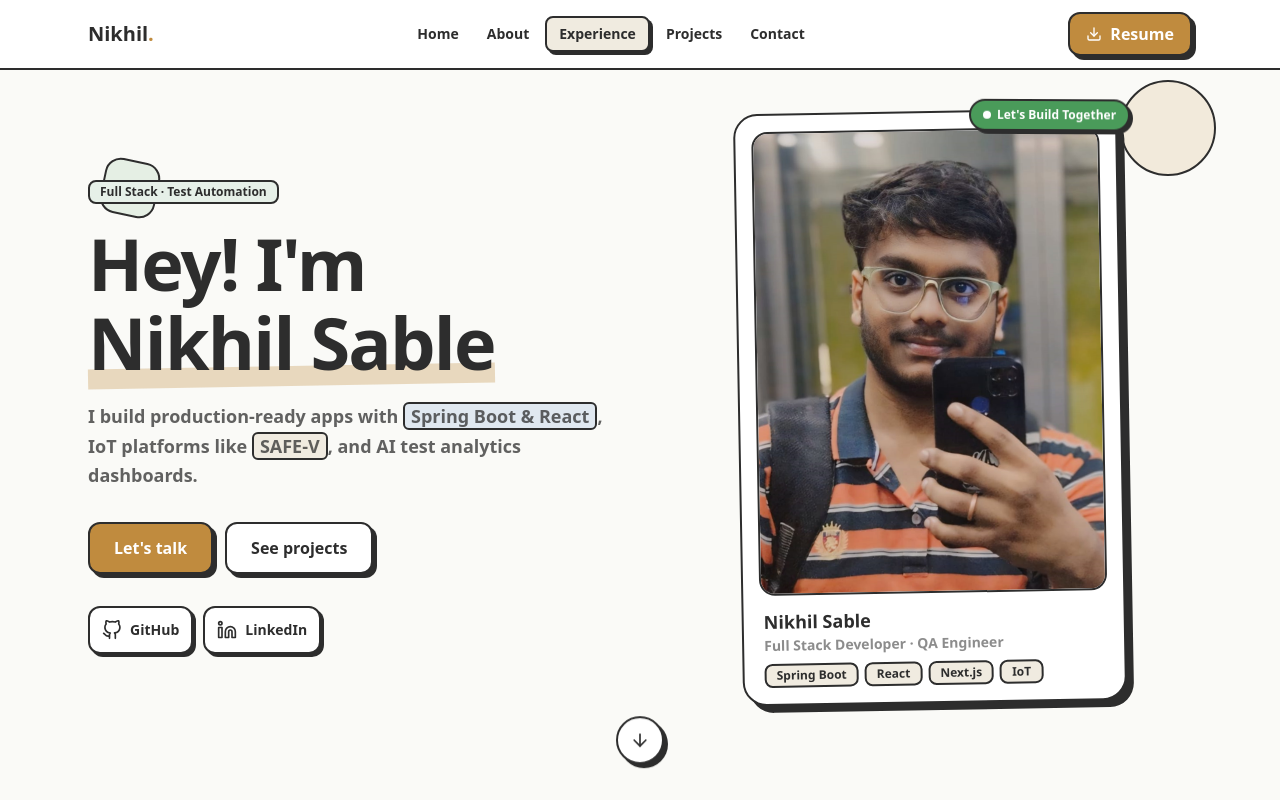
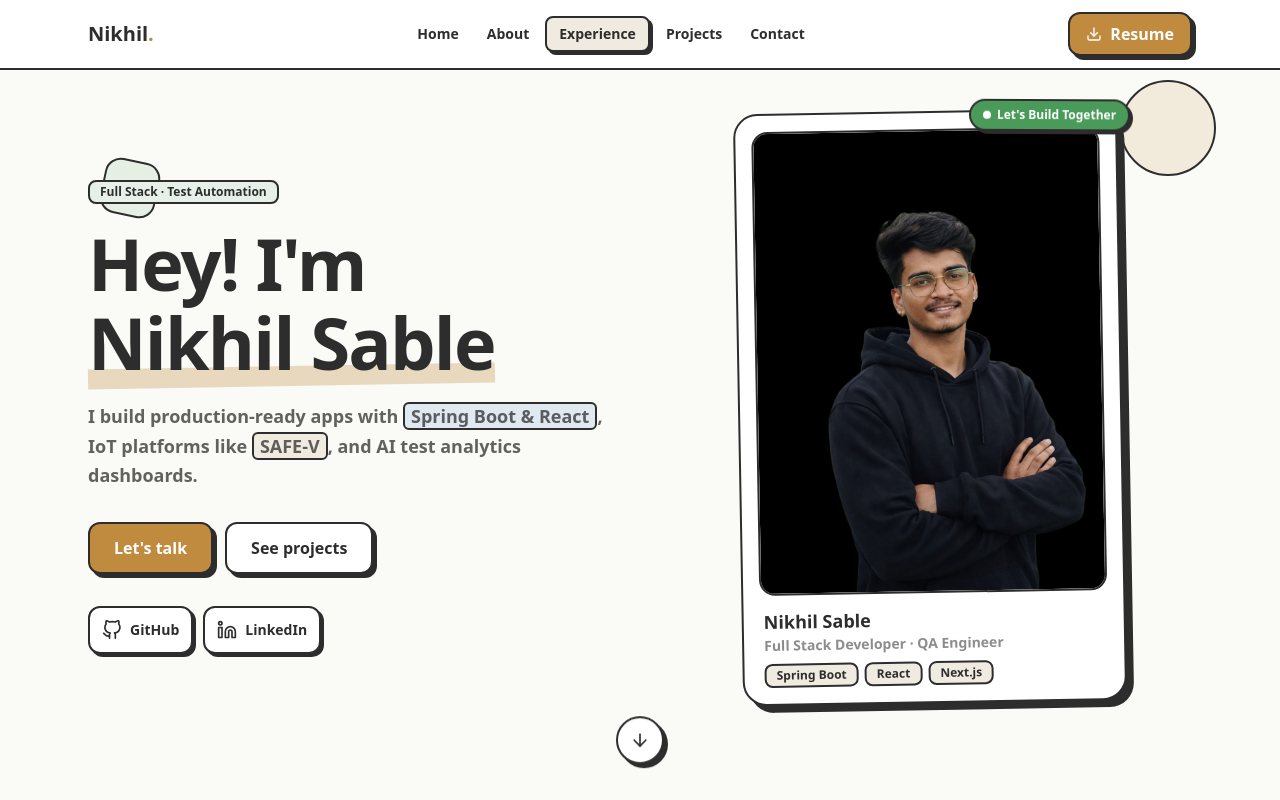
Before and after one commit to nikhilsable5050/nikhil-sable-portfolio-v2, a Next.js app: page / in a window 1280 px wide. Shown: the top 800 px of the page. Built offline with nearby package versions, Linux system fonts and the light colour scheme.

Commit message:
Update hero section content

```diff
--- a/src/components/ui/BrutalUI.jsx
+++ b/src/components/ui/BrutalUI.jsx
@@ -146,13 +146,13 @@ export function Mascot({ className = "" }) {
     <div className={cn("relative mx-auto w-full max-w-sm animate-float-soft", className)}>
       <div className="rounded-3xl brutal-border brutal-shadow-lg bg-white p-3 sm:p-4 rotate-[-1deg]">
         <div className="relative aspect-[3/4] overflow-hidden rounded-2xl brutal-border">
-          <img src="/1.png" alt="Aditya Thodsare" className="h-full w-full object-cover object-top" />
+          <img src="/1.jpeg" alt="Nikhil Sable" className="h-full w-full object-cover object-top" />
         </div>
         <div className="mt-3 px-1">
           <p className="font-display text-lg font-extrabold">{SITE.name}</p>
           <p className="text-sm font-bold text-[#2D2D2D]/55">Full Stack Developer · QA Engineer</p>
           <div className="mt-2 flex flex-wrap gap-1.5">
-            {["Spring Boot", "React", "Next.js", "IoT"].map((t) => (
+            {["Spring Boot", "React", "Next.js"].map((t) => (
               <BrutalBadge key={t} color="#F0EBE0">{t}</BrutalBadge>
             ))}
           </div>
```
